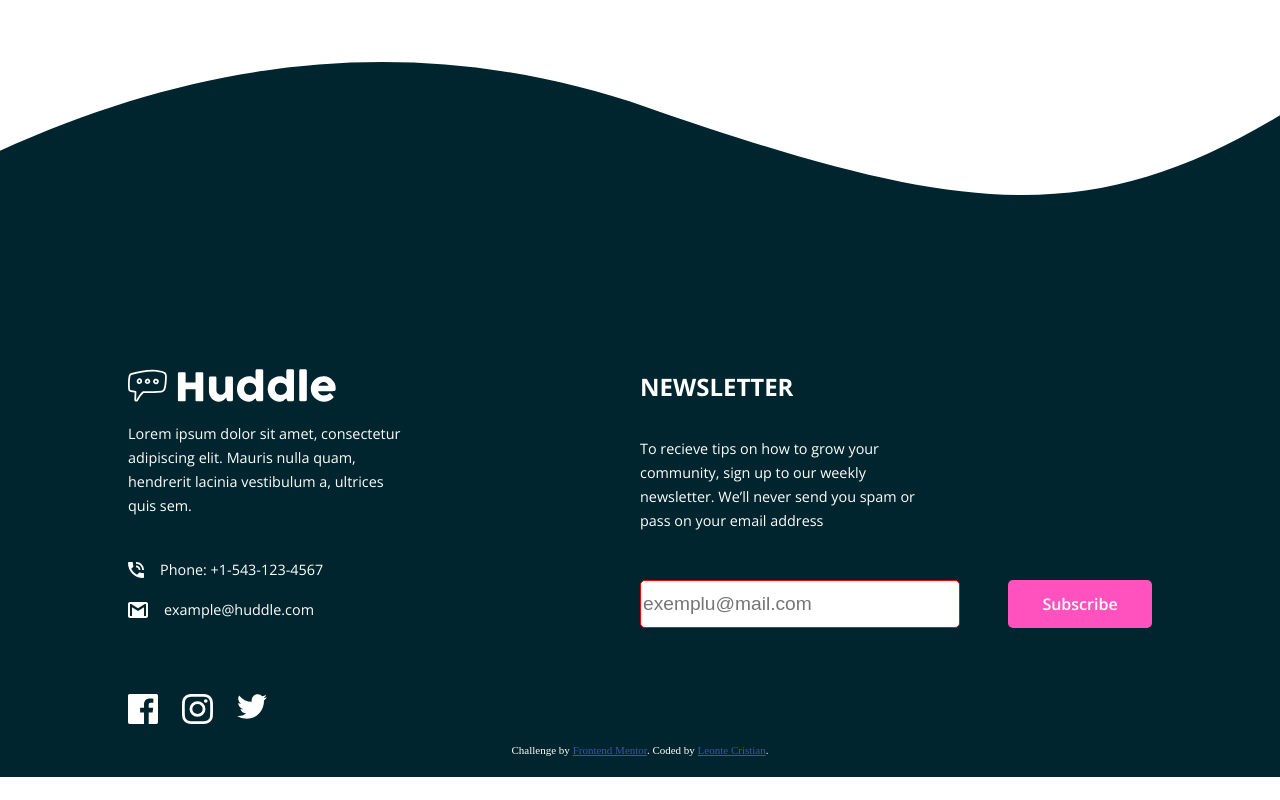
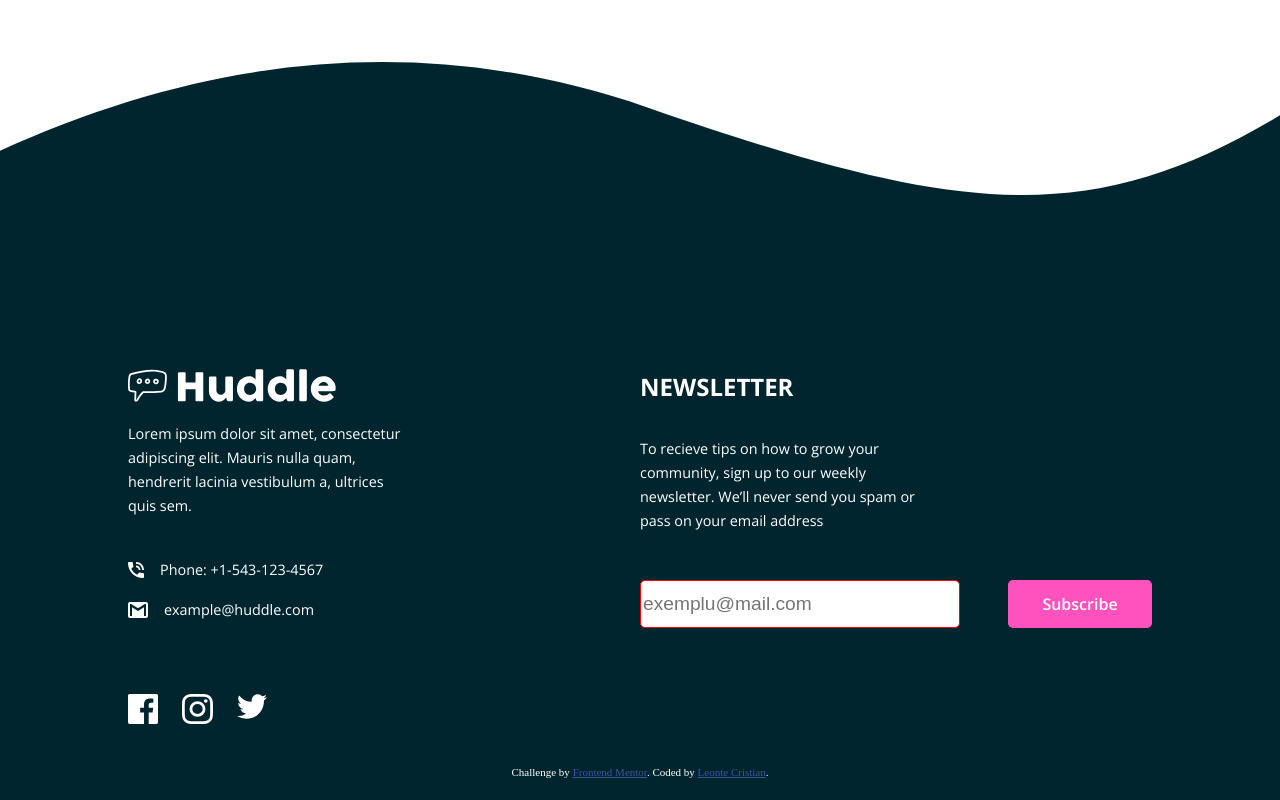
Before and after one commit to LeonteCr/Huddle-landing-page_curved-sections, a plain HTML site: page index.html in a window 1280 px wide. Shown: the part 4502-5302 px from the top of the page. Before the commit the page ends 5279 px from the top, so only its background shows below. Drawn offline with nearby package versions, Linux system fonts and the light colour scheme.

Commit message:
:add some padding for .attribution

```diff
--- a/style.css
+++ b/style.css
@@ -405,7 +405,8 @@ footer p {
     text-align: center;
     margin: -3em 0 -2em 0;
     color: white;
-
+    padding: 2em 0;
+    background-color: #00252E;
 }
 .attribution a { color: hsl(228, 45%, 44%); }
 
```
